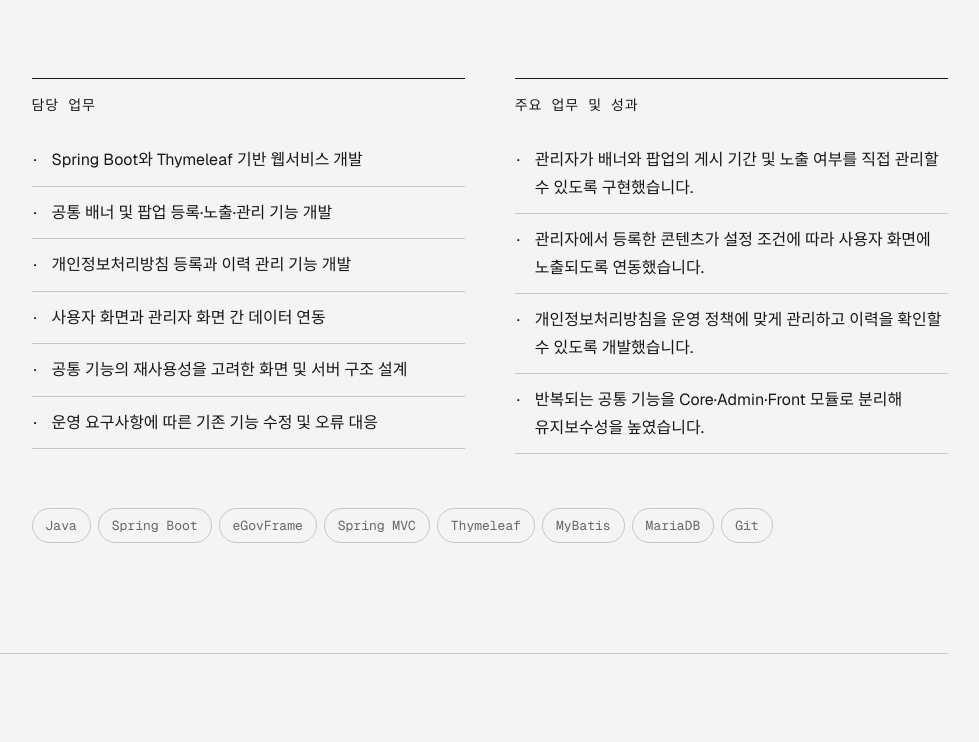
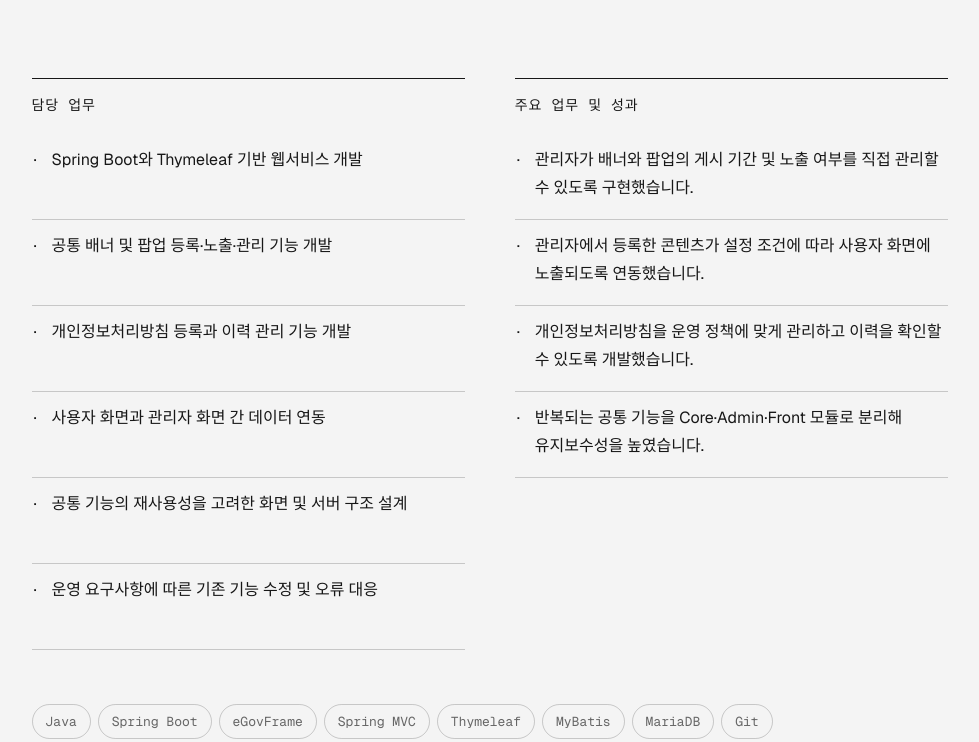
Before and after one commit to kdg3795/career-archive, a Next.js app: page /career in a window 1280 px wide. Shown: the part 884-1626 px from the top of the page, without its empty margins (291-1270 px from the left). Built offline with nearby package versions, Linux system fonts and the light colour scheme.

Commit message:
Align career detail rows

```diff
--- a/app/globals.css
+++ b/app/globals.css
@@ -217,7 +217,17 @@ footer p { margin: 0 0 18px; font: 13px/1.5 var(--font-geist-mono), monospace; }
 .detail-columns { display: grid; grid-template-columns: 1fr 1fr; gap: 50px; }
 .detail-columns h3 { margin: 0 0 18px; padding-top: 16px; border-top: 1px solid var(--ink); font: 14px/1.5 var(--font-geist-mono), monospace; letter-spacing: .06em; }
 .detail-columns ul { margin: 0; padding: 0; list-style: none; }
-.detail-columns li { position: relative; padding: 12px 0 12px 20px; border-bottom: 1px solid var(--line); font-size: 16px; line-height: 1.72; word-break: keep-all; }
+.detail-columns li {
+  position: relative;
+  display: flex;
+  align-items: flex-start;
+  min-height: 86px;
+  padding: 12px 0 12px 20px;
+  border-bottom: 1px solid var(--line);
+  font-size: 16px;
+  line-height: 1.72;
+  word-break: keep-all;
+}
 .detail-columns li::before { content: "·"; position: absolute; left: 2px; }
 .detail-stack { display: flex; flex-wrap: wrap; gap: 7px; margin: 54px 0 0; padding: 0; list-style: none; }
 .detail-stack li { padding: 10px 13px; border: 1px solid var(--line); border-radius: 999px; color: var(--muted); font: 13px/1 var(--font-geist-mono), monospace; }
@@ -325,6 +335,7 @@ footer p { margin: 0 0 18px; font: 13px/1.5 var(--font-geist-mono), monospace; }
   .detail-project aside { display: grid; grid-template-columns: 32px 1fr; }
   .detail-project aside span:first-child { grid-row: 1 / 3; margin: 0; }
   .detail-columns { grid-template-columns: 1fr; gap: 42px; }
+  .detail-columns li { min-height: 0; }
   .detail-overview { margin-bottom: 52px; }
   .detail-footer { min-height: 0; padding: 28px 5vw; }
 }
```
